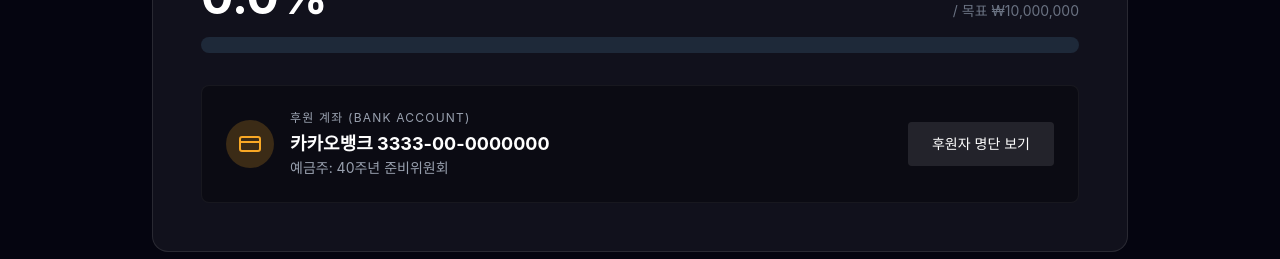
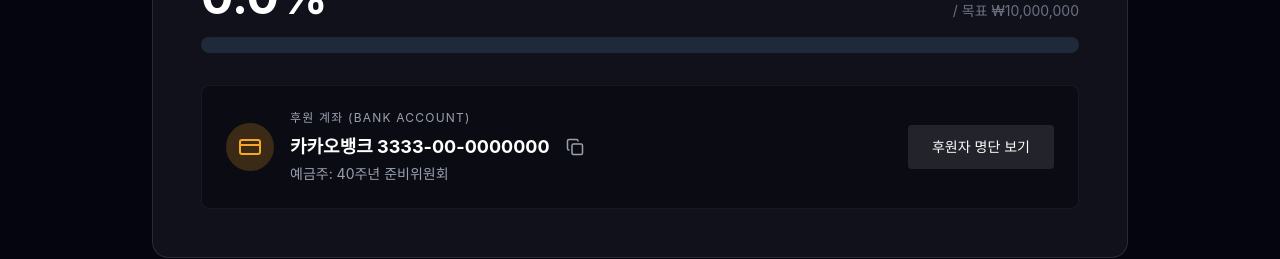
Before and after one commit to springseed-park/40th, a React (Vite) app: page / in a window 1280 px wide. Shown: the part 1220-1479 px from the top of the page. Built offline with nearby package versions, Linux system fonts and the light colour scheme; no server answers; a web font is replaced by a local one.

Commit message:
Add copy button for bank account number in Sponsorship section

```diff
--- a/components/Sponsorship.tsx
+++ b/components/Sponsorship.tsx
@@ -1,6 +1,6 @@
 import React, { useState, useEffect } from 'react';
 import { useIntersectionObserver } from '../hooks/useIntersectionObserver';
-import { Heart, CreditCard } from 'lucide-react';
+import { Heart, CreditCard, Copy, Check } from 'lucide-react';
 import SponsorListModal from './SponsorListModal';
 
 const Sponsorship: React.FC = () => {
@@ -10,6 +10,7 @@ const Sponsorship: React.FC = () => {
   const [currentAmount, setCurrentAmount] = useState(0);
   const [goalAmount, setGoalAmount] = useState(10000000);
   const [isLoading, setIsLoading] = useState(true);
+  const [isCopied, setIsCopied] = useState(false);
 
   const percentage = Math.min((currentAmount / goalAmount) * 100, 100);
 
@@ -62,6 +63,17 @@ const Sponsorship: React.FC = () => {
 
   const formatCurrency = (amount: number) => {
     return new Intl.NumberFormat('ko-KR', { style: 'currency', currency: 'KRW' }).format(amount);
+  };
+
+  const copyAccountNumber = async () => {
+    const accountNumber = '3333-00-0000000';
+    try {
+      await navigator.clipboard.writeText(accountNumber);
+      setIsCopied(true);
+      setTimeout(() => setIsCopied(false), 2000);
+    } catch (err) {
+      console.error('Failed to copy:', err);
+    }
   };
 
   return (
@@ -131,7 +143,20 @@ const Sponsorship: React.FC = () => {
                 </div>
                 <div>
                     <p className="text-gray-400 text-xs uppercase tracking-widest mb-1">후원 계좌 (Bank Account)</p>
-                    <p className="text-white text-lg font-bold">카카오뱅크 3333-00-0000000</p>
+                    <div className="flex items-center gap-2">
+                      <p className="text-white text-lg font-bold">카카오뱅크 3333-00-0000000</p>
+                      <button
+                        onClick={copyAccountNumber}
+                        className="p-2 hover:bg-white/10 rounded transition-colors group relative"
+                        title="계좌번호 복사"
+                      >
+                        {isCopied ? (
+                          <Check className="text-green-400" size={18} />
+                        ) : (
+                          <Copy className="text-gray-400 group-hover:text-gold-400" size={18} />
+                        )}
+                      </button>
+                    </div>
                     <p className="text-gray-400 text-sm">예금주: 40주년 준비위원회</p>
                 </div>
             </div>
```
